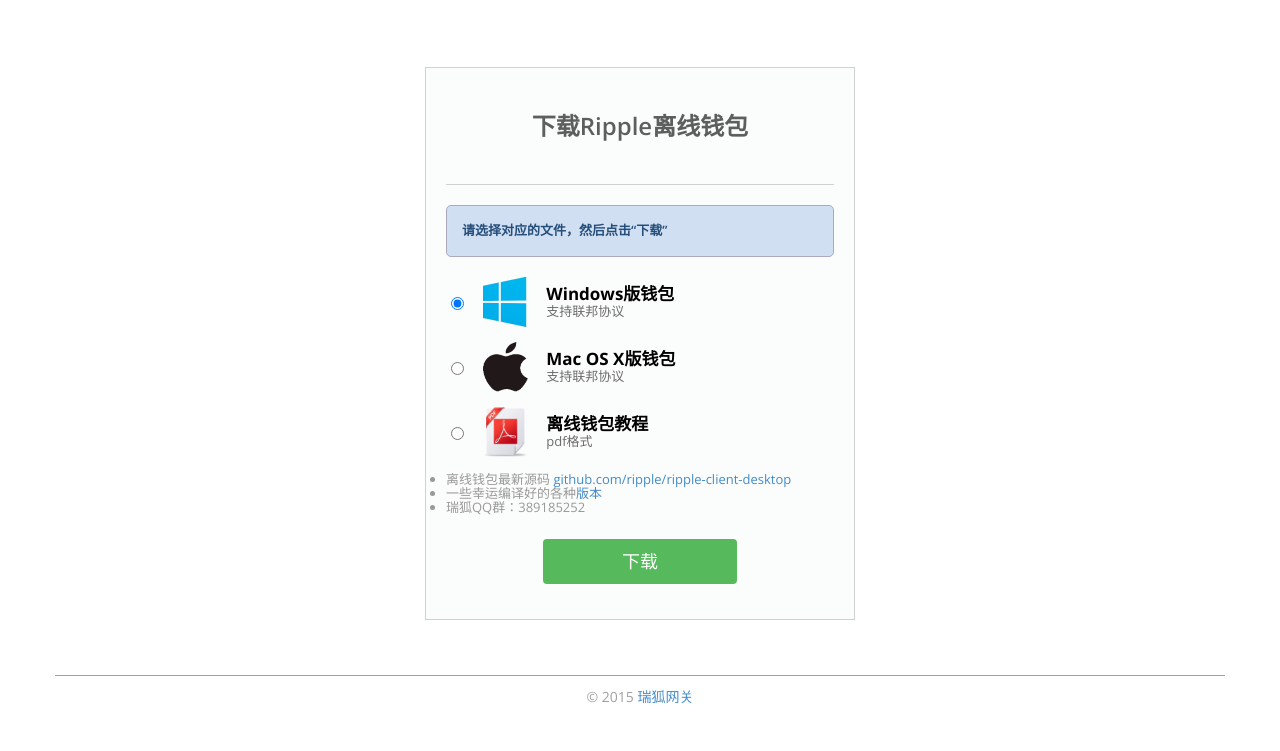
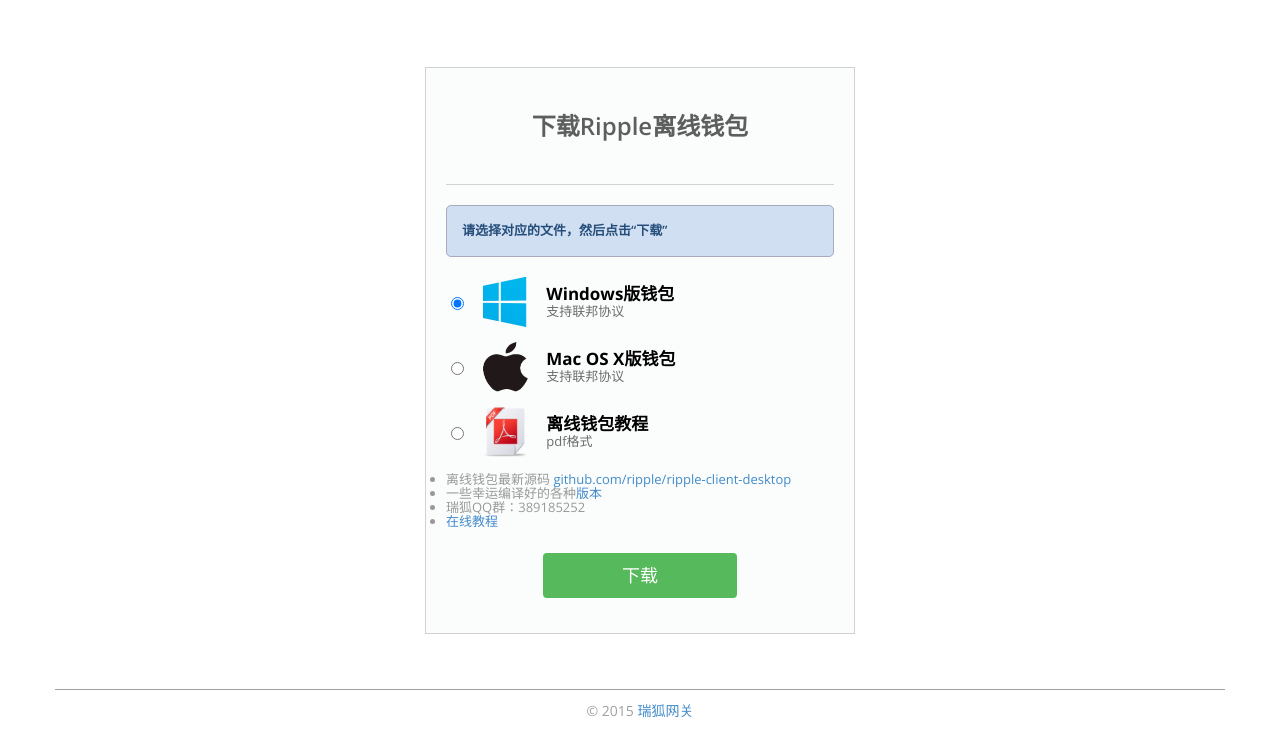
Before and after one commit to ripplefox/download, a plain HTML site: page index.html in a window 1280 px wide. Shown: the part 103-854 px from the top of the page. Drawn offline with nearby package versions, Linux system fonts and the light colour scheme.

Commit message:
add jc.ripplefox.com link

```diff
--- a/index.html
+++ b/index.html
@@ -70,6 +70,7 @@
             <li>离线钱包最新源码 <a href="https://github.com/ripple/ripple-client-desktop" target="_blank">github.com/ripple/ripple-client-desktop</a></li>
             <li>一些幸运编译好的各种<a href="https://github.com/yxxyun/ripple-client-desktop/releases" target="_blank">版本</a></li>
             <li>瑞狐QQ群：389185252</li>
+            <li><a href="http://jc.ripplefox.com" target="_blank">在线教程</a></li>
           </ul>
         </div>
 
```
